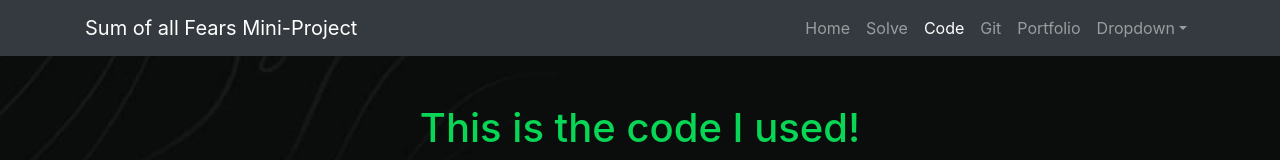
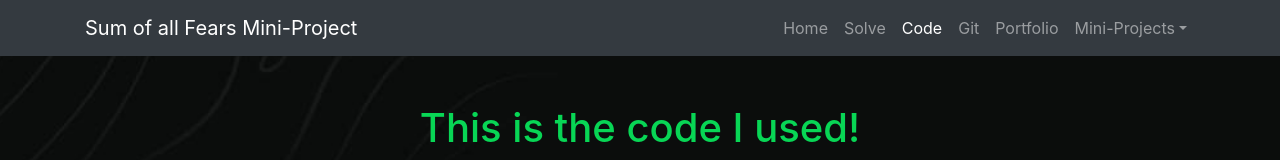
Before and after one commit to kodiekane15/Sum_of_all_fears, a plain HTML site: page Sum_of_all_fears/Code.html in a window 1280 px wide. Shown: the top 160 px of the page. Drawn offline with nearby package versions, Linux system fonts and the light colour scheme.

Commit message:
fixed dropdown to mini-projects

```diff
--- a/Sum_of_all_fears/Code.html
+++ b/Sum_of_all_fears/Code.html
@@ -73,7 +73,7 @@
 						</li>
 						<li class="nav-item">
 							<div class="dropdown">
-								<a class="dropdown-toggle nav-link" data-toggle="dropdown">Dropdown</a>
+								<a class="dropdown-toggle nav-link" data-toggle="dropdown">Mini-Projects</a>
 								<div class="dropdown-menu bgColor">
 									<div class="dropdown-content">
 										<a href="//kodiekane-tacocat.netlify.app/" class="dropdown-item nav-link">Taco Cat</a>
```
Also changed, not shown: Sum_of_all_fears/Index.html (+1 -1 lines), Sum_of_all_fears/Solve.html (+1 -1 lines).
